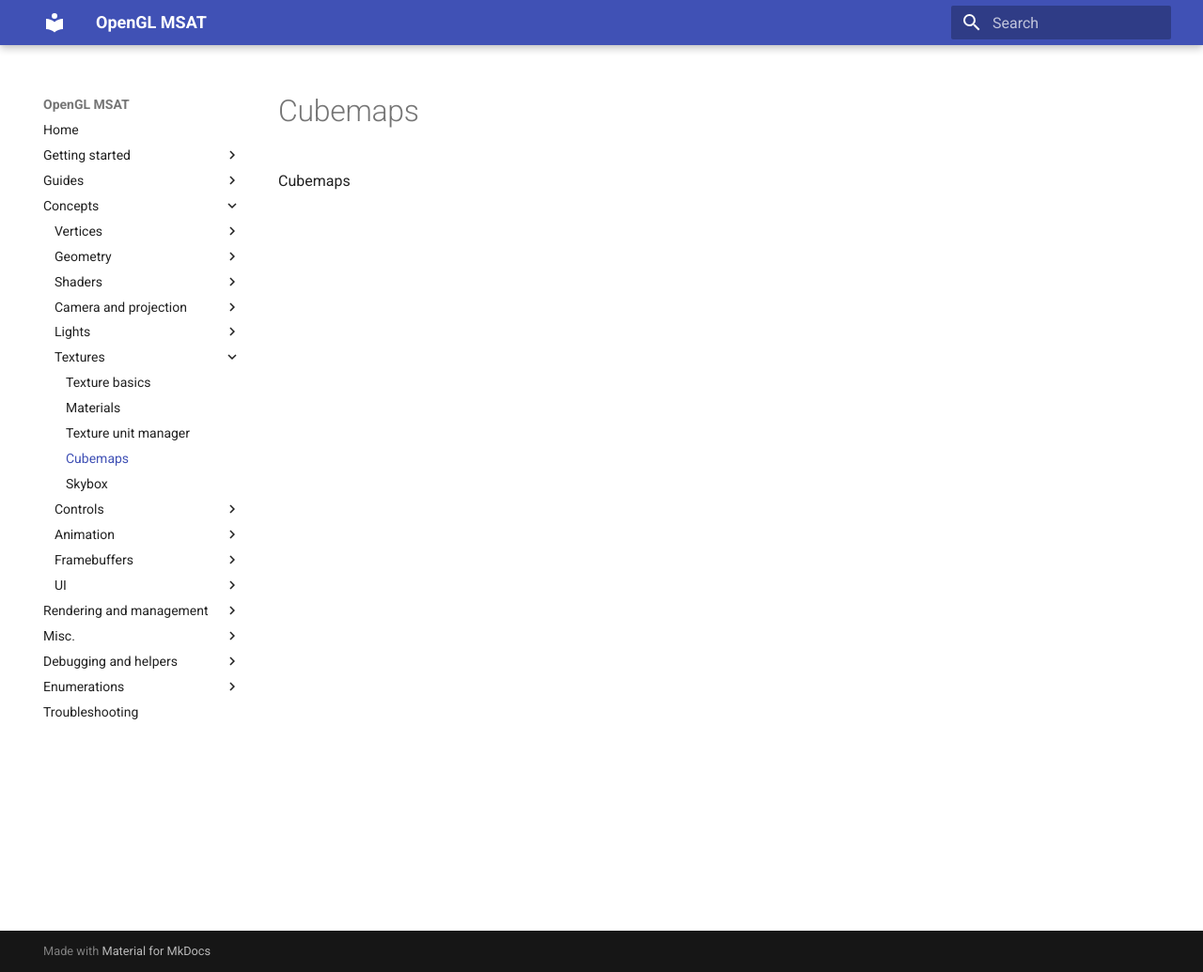
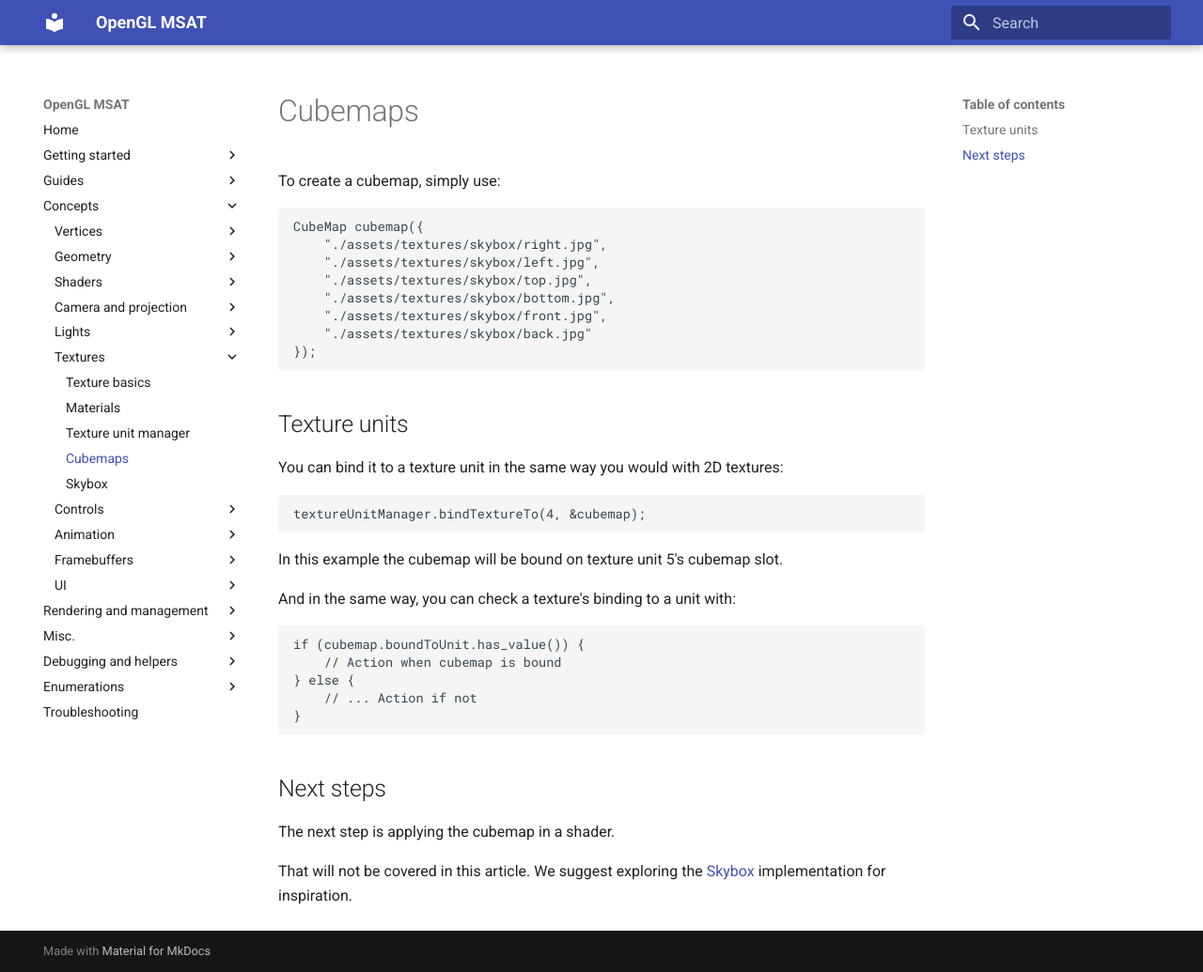
Before and after one commit to markhj/opengl-msat, an MkDocs documentation site: the page built from docs/textures/cubemaps.md, in a window 1280 px wide and 1035 px high. Shown: the whole window at 94% size. Built offline with MkDocs 1.6.1 and Material for MkDocs 9.7.7, drawn with Linux system fonts in a browser that asks for light colours.

Commit message:
Docs for cubemaps, skybox, color

`````diff
--- a/docs/textures/cubemaps.md
+++ b/docs/textures/cubemaps.md
@@ -1 +1,41 @@
-Cubemaps
+# Cubemaps
+
+To create a cubemap, simply use:
+
+````c++
+CubeMap cubemap({
+    "./assets/textures/skybox/right.jpg",
+    "./assets/textures/skybox/left.jpg",
+    "./assets/textures/skybox/top.jpg",
+    "./assets/textures/skybox/bottom.jpg",
+    "./assets/textures/skybox/front.jpg",
+    "./assets/textures/skybox/back.jpg"
+});
+````
+
+## Texture units
+
+You can bind it to a texture unit in the same way you would with 2D textures:
+
+````c++
+textureUnitManager.bindTextureTo(4, &cubemap);
+````
+
+In this example the cubemap will be bound on texture unit 5's cubemap slot.
+
+And in the same way, you can check a texture's binding to a unit with:
+
+````c++
+if (cubemap.boundToUnit.has_value()) {
+    // Action when cubemap is bound
+} else {
+    // ... Action if not
+}
+````
+
+## Next steps
+
+The next step is applying the cubemap in a shader.
+
+That will not be covered in this article. We suggest exploring the [Skybox](skybox.md)
+implementation for inspiration.
`````
Also changed, not shown: docs/misc/color.md (+18 -1 lines), docs/textures/skybox.md (+33 -1 lines).
